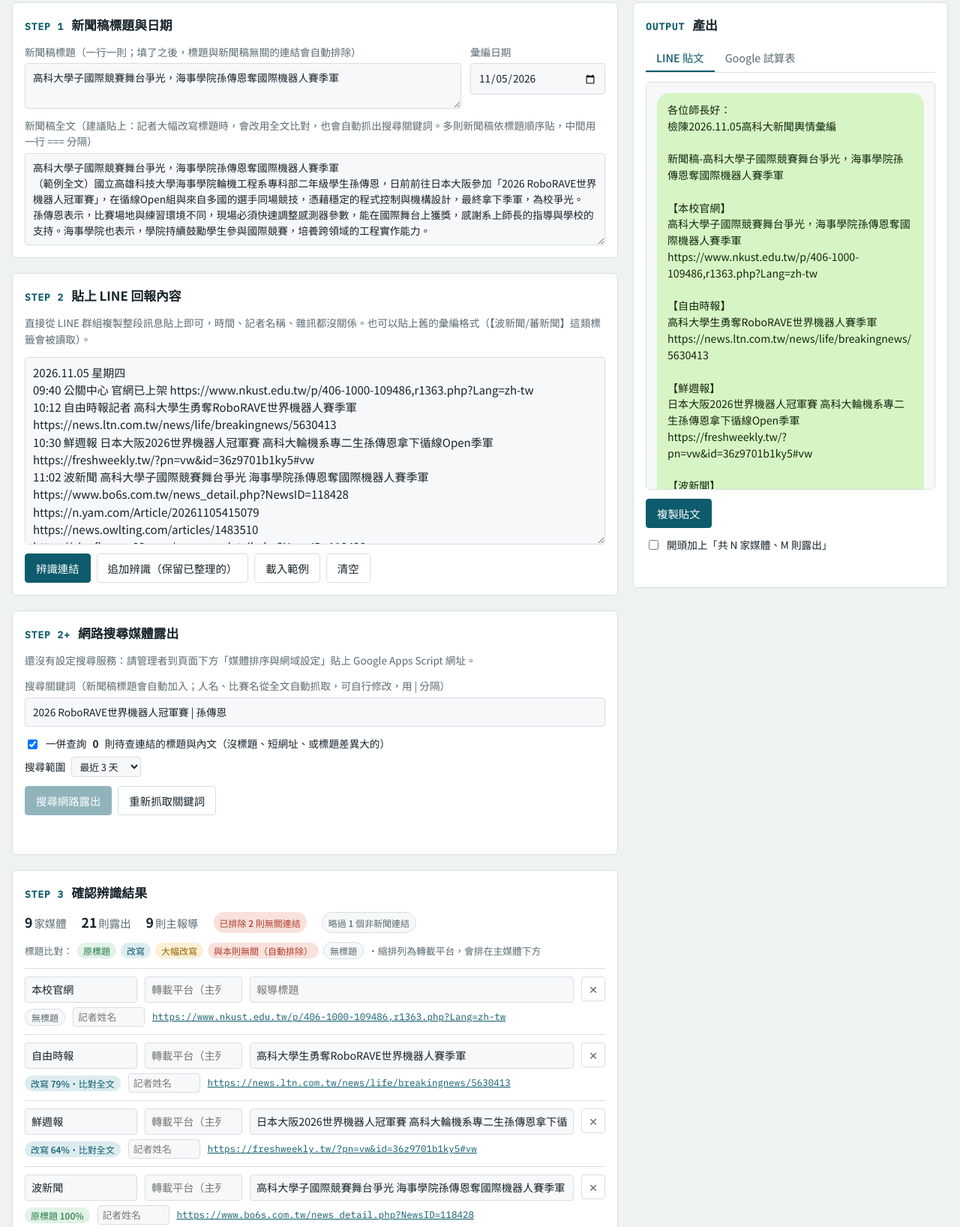
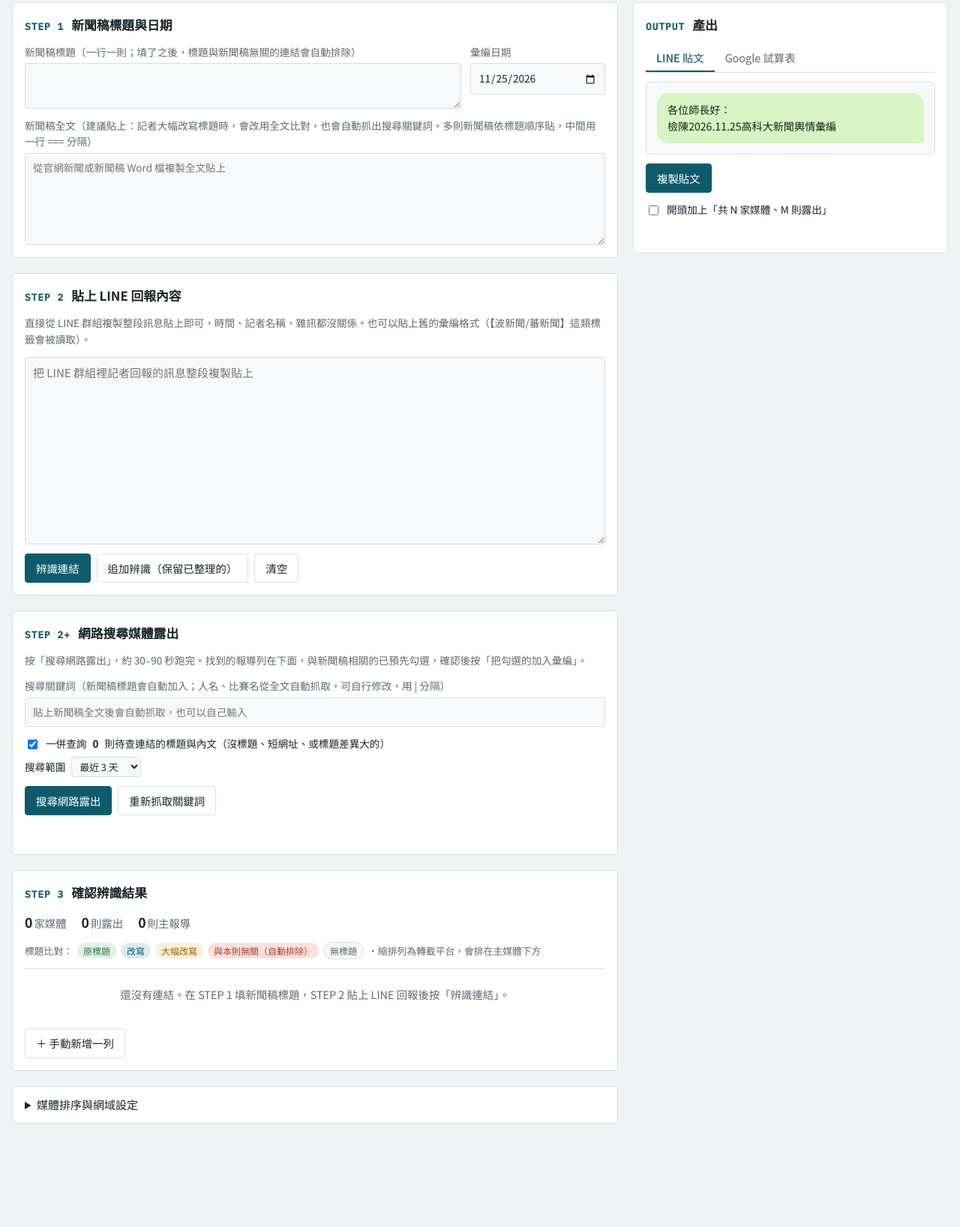
Before and after one commit to Szu10/NKUST_news, a plain HTML site: page index.html in a window 1280 px wide. Shown: the part 94-1730 px from the top of the page at 75% size. After the commit the page ends 1640 px from the top, so only its background shows below. Drawn offline with Linux system fonts and the light colour scheme.

Commit message:
Add files via upload

```diff
--- a/index.html
+++ b/index.html
@@ -142,11 +142,10 @@ details.cfg summary{cursor:pointer;font-weight:500}
       <section class="panel" aria-labelledby="h-s2">
         <div class="step"><b>STEP 2</b><h2 id="h-s2">貼上 LINE 回報內容</h2></div>
         <p class="hint">直接從 LINE 群組複製整段訊息貼上即可，時間、記者名稱、雜訊都沒關係。也可以貼上舊的彙編格式（【波新聞/蕃新聞】這類標籤會被讀取）。</p>
-        <textarea id="paste" rows="10" placeholder="例：10:12 自由時報記者 高科大學生勇奪RoboRAVE世界機器人賽季軍 https://news.ltn.com.tw/..."></textarea>
+        <textarea id="paste" rows="10" placeholder="把 LINE 群組裡記者回報的訊息整段複製貼上"></textarea>
         <div class="btns">
           <button class="primary" id="btnParse">辨識連結</button>
           <button id="btnAppend">追加辨識（保留已整理的）</button>
-          <button id="btnSample">載入範例</button>
           <button id="btnClear">清空</button>
         </div>
       </section>
@@ -155,7 +154,7 @@ details.cfg summary{cursor:pointer;font-weight:500}
         <div class="step"><b>STEP 2+</b><h2 id="h-web">網路搜尋媒體露出</h2></div>
         <p class="hint" id="webHint"></p>
         <label class="f">搜尋關鍵詞（新聞稿標題會自動加入；人名、比賽名從全文自動抓取，可自行修改，用 | 分隔）
-          <input type="text" id="kw" placeholder="例：孫傳恩 | RoboRAVE世界機器人冠軍賽"></label>
+          <input type="text" id="kw" placeholder="貼上新聞稿全文後會自動抓取，也可以自己輸入"></label>
         <div class="opts">
           <label><input type="checkbox" id="optLookup" checked> 一併查詢 <strong id="pendCount">0</strong> 則待查連結的標題與內文（沒標題、短網址、或標題差異大的）</label>
           <label>搜尋範圍
@@ -560,40 +559,6 @@ const Core = {
   }
 };
 
-const SAMPLE_BODY=`高科大學子國際競賽舞台爭光，海事學院孫傳恩奪國際機器人賽季軍
-（範例全文）國立高雄科技大學海事學院輪機工程系專科部二年級學生孫傳恩，日前前往日本大阪參加「2026 RoboRAVE世界機器人冠軍賽」，在循線Open組與來自多國的選手同場競技，憑藉穩定的程式控制與機構設計，最終拿下季軍，為校爭光。
-孫傳恩表示，比賽場地與練習環境不同，現場必須快速調整感測器參數，能在國際舞台上獲獎，感謝系上師長的指導與學校的支持。海事學院也表示，學院持續鼓勵學生參與國際競賽，培養跨領域的工程實作能力。`;
-const SAMPLE_RELEASE='高科大學子國際競賽舞台爭光，海事學院孫傳恩奪國際機器人賽季軍';
-const SAMPLE_PASTE=`2026.11.05 星期四
-09:40 公關中心 官網已上架 https://www.nkust.edu.tw/p/406-1000-109486,r1363.php?Lang=zh-tw
-10:12 自由時報記者 高科大學生勇奪RoboRAVE世界機器人賽季軍
-https://news.ltn.com.tw/news/life/breakingnews/5630413
-10:30 鮮週報 日本大阪2026世界機器人冠軍賽 高科大輪機系專二生孫傳恩拿下循線Open季軍 https://freshweekly.tw/?pn=vw&id=36z9701b1ky5#vw
-11:02 波新聞 高科大學子國際競賽舞台爭光 海事學院孫傳恩奪國際機器人賽季軍
-https://www.bo6s.com.tw/news_detail.php?NewsID=118428
-https://n.yam.com/Article/20261105415079
-https://news.owlting.com/articles/1483510
-https://yingfluence99.com/rssnews_detail.php?NewsID=118428
-https://enn.tw/803131/
-11:18 鮮週報 順便分享昨天的稿子 高雄港區觀光季開跑 市府推出夜間遊港行程
-https://freshweekly.tw/?pn=vw&id=88abc123
-https://n.yam.com/Article/20261104000001
-11:19 會議資料在這 https://drive.google.com/file/d/abc123/view
-11:20 漾新聞 高科大孫傳恩世界機器人賽奪季軍　揚名國際 https://reurl.cc/DYV79d
-全國大小事 https://nchn.news/archives/168749
-https://bigtimes.net/archives/136791
-https://businessalert.today/archives/130460
-13:05 寫新聞 高科大學子國際競賽舞台爭光，海事學院孫傳恩奪國際機器人賽季軍 https://enews-life.com.tw/2026/11/646779/
-https://news.owlting.com/articles/1483554
-14:10 今傳媒 高科大學子國際競賽爭光，海事學院孫傳恩奪國際機器人賽季軍
-https://focusnews.com.tw/2026/11/729745/
-PChome https://reurl.cc/gNq1YX
-https://n.yam.com/Article/20261105196701
-https://mknews.com.tw/2026/11/1013559/
-行銷人 https://reurl.cc/dOMAag
-15:30 台新傳媒 高科大孫傳恩世界機器人賽奪季軍　工程實力揚名國際 https://seenews.tw/109905
-16:02 飛揚新聞 高科大學子國際競賽舞台爭光，海事學院孫傳恩奪國際機器人賽季軍 https://fion.ikh.tw/?pn=vw&id=021s6377972q`;
-
 /* ---------- UI ---------- */
 if(typeof document!=='undefined'){
   const $=id=>document.getElementById(id);
@@ -631,7 +596,7 @@ if(typeof document!=='undefined'){
         <span class="ex-t">${esc(it.platform?`${it.media}/${it.platform}`:`${it.media}｜${it.title||'(無標題)'}`)}</span>
         <a class="url" href="${esc(it.url)}" target="_blank" rel="noopener">${esc(it.url)}</a>
         <button data-keep="${it.id}">納入彙編</button></div>`).join('');
-    if(!shown.length){ box.innerHTML='<div class="empty">還沒有連結。貼上 LINE 回報後按「辨識連結」，或先按「載入範例」看看效果。</div>'; renderStats(); return; }
+    if(!shown.length){ box.innerHTML='<div class="empty">還沒有連結。在 STEP 1 填新聞稿標題，STEP 2 貼上 LINE 回報後按「辨識連結」。</div>'; renderStats(); return; }
     box.innerHTML=shown.map(it=>{
       const g=Core.grade(it.score, !!(it.title||it.text));
       const relSel=rels.length>1?`<select data-k="rel" aria-label="歸屬新聞稿">${rels.map((r,i)=>`<option value="${i}" ${i===it.rel?'selected':''}>稿${i+1}：${esc(r.slice(0,14))}…</option>`).join('')}</select>`:'';
@@ -665,7 +630,7 @@ if(typeof document!=='undefined'){
   function renderOut(){
     $('out').textContent=Core.build({items, releases:releases(), date:$('date').value, mains, optCount:$('optCount').checked, optInline:false});
     renderSheet();
-    store.set('mx_draft', JSON.stringify({rel:$('releases').value, body:$('bodies').value, kw:$('kw').value, kwEdited, date:$('date').value, paste:$('paste').value, items, relMeta}));
+    store.set('mx_draft_v2', JSON.stringify({rel:$('releases').value, body:$('bodies').value, kw:$('kw').value, kwEdited, date:$('date').value, paste:$('paste').value, items, relMeta}));
     updatePending();
   }
   /* ---- Google 試算表 ---- */
@@ -728,7 +693,6 @@ if(typeof document!=='undefined'){
     it.keep=true; items.forEach(x=>{ if(x.parent===id && x.keep===false) delete x.keep; }); refresh(); });
   $('btnParse').onclick=()=>runParse(false);
   $('btnAppend').onclick=()=>runParse(true);
-  $('btnSample').onclick=()=>{ $('bodies').value=SAMPLE_BODY; kwEdited=false; $('releases').value=SAMPLE_RELEASE; $('date').value='2026-11-05'; $('paste').value=SAMPLE_PASTE; autoKw(); runParse(false); };
   $('btnClear').onclick=()=>{ $('paste').value=''; $('releases').value=''; $('bodies').value=''; $('kw').value=''; kwEdited=false; items=[]; refresh(); };
   $('btnAdd').onclick=()=>{ items.push({id:Math.random().toString(36).slice(2,9),media:'',platform:'',title:'',url:'',host:'',flag:'',rel:0}); renderItems(); };
   $('releases').addEventListener('input',refresh);
@@ -738,7 +702,7 @@ if(typeof document!=='undefined'){
   $('btnCfgReset').onclick=()=>{ store.set('mx_main_v7',DEFAULT_MAIN); store.set('mx_agg_v7',DEFAULT_AGG); loadCfg(); refresh(); toast('已恢復預設媒體設定'); };
   $('btnCopy').onclick=()=>copyText($('out').textContent,'已複製，可以貼到 LINE 了',$('out'));
   /* ---- 網路搜尋（Google Apps Script 搜尋服務）---- */
-  const DEFAULT_ENDPOINT='';
+  const DEFAULT_ENDPOINT='https://script.google.com/macros/s/AKfycbwY-KsW_V28hCcjAlo-kqk4wCGk7StU_kwFjiLVxGej9zReDj8SF3jy3X7qNMnguxqHzQ/exec';
   let webResults=[], searching=false;
   function endpoint(){ return (store.get('mx_endpoint')||DEFAULT_ENDPOINT||'').trim(); }
   function syncEndpointUI(){
@@ -844,9 +808,9 @@ if(typeof document!=='undefined'){
 
   loadCfg();
   const today=new Date(); $('date').value=`${today.getFullYear()}-${String(today.getMonth()+1).padStart(2,'0')}-${String(today.getDate()).padStart(2,'0')}`;
-  let draft=null; try{ draft=JSON.parse(store.get('mx_draft')||'null'); }catch(e){}
+  let draft=null; try{ draft=JSON.parse(store.get('mx_draft_v2')||'null'); }catch(e){}
   if(draft && draft.items && draft.items.length){ $('releases').value=draft.rel||''; $('bodies').value=draft.body||''; $('kw').value=draft.kw||''; kwEdited=!!draft.kwEdited; $('date').value=draft.date||$('date').value; $('paste').value=draft.paste||''; items=draft.items; relMeta=draft.relMeta||[]; refresh(); }
-  else $('btnSample').click();
+  else refresh();
   if(store.get('mx_tab')==='sheet') setTab(true);
   syncEndpointUI();
   try{ const w=JSON.parse(store.get('mx_web')||'null'); if(w) showWeb(w,false); }catch(e){}
```
Also changed, not shown: 1 other file.
